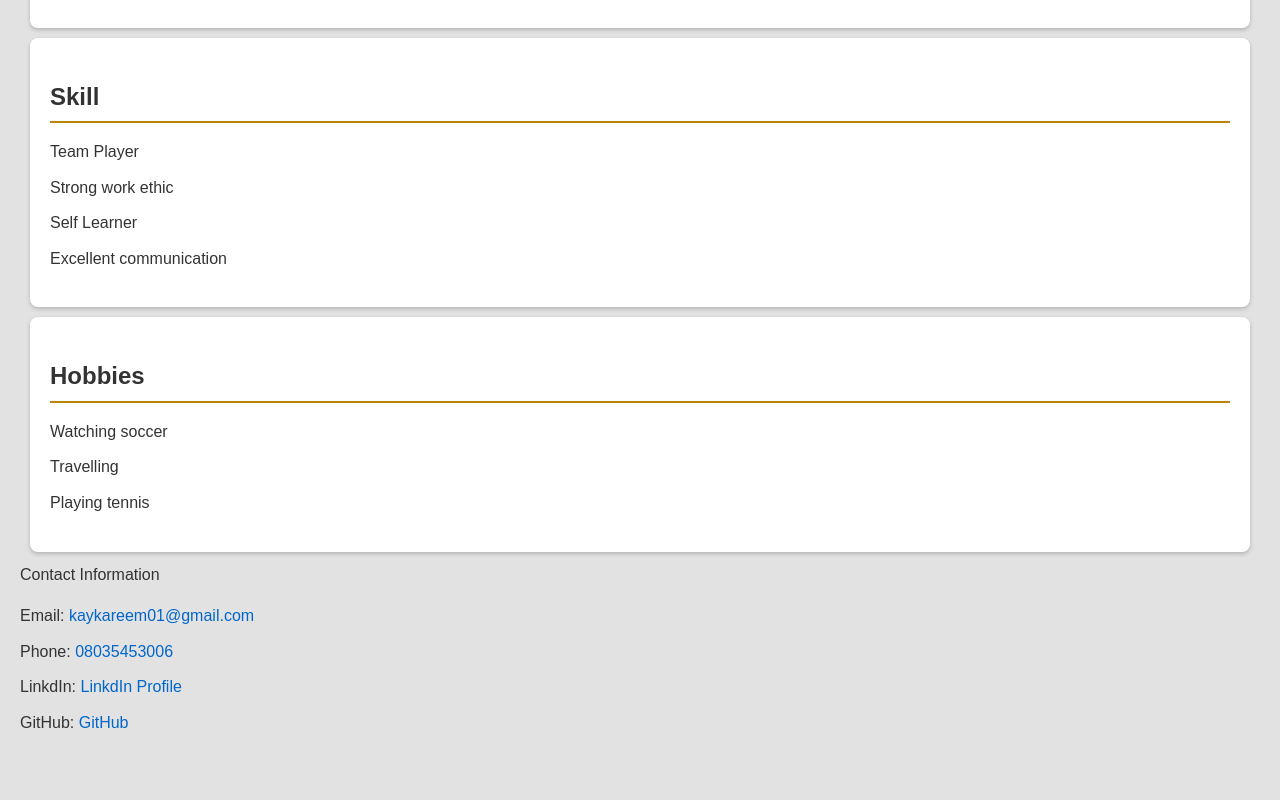
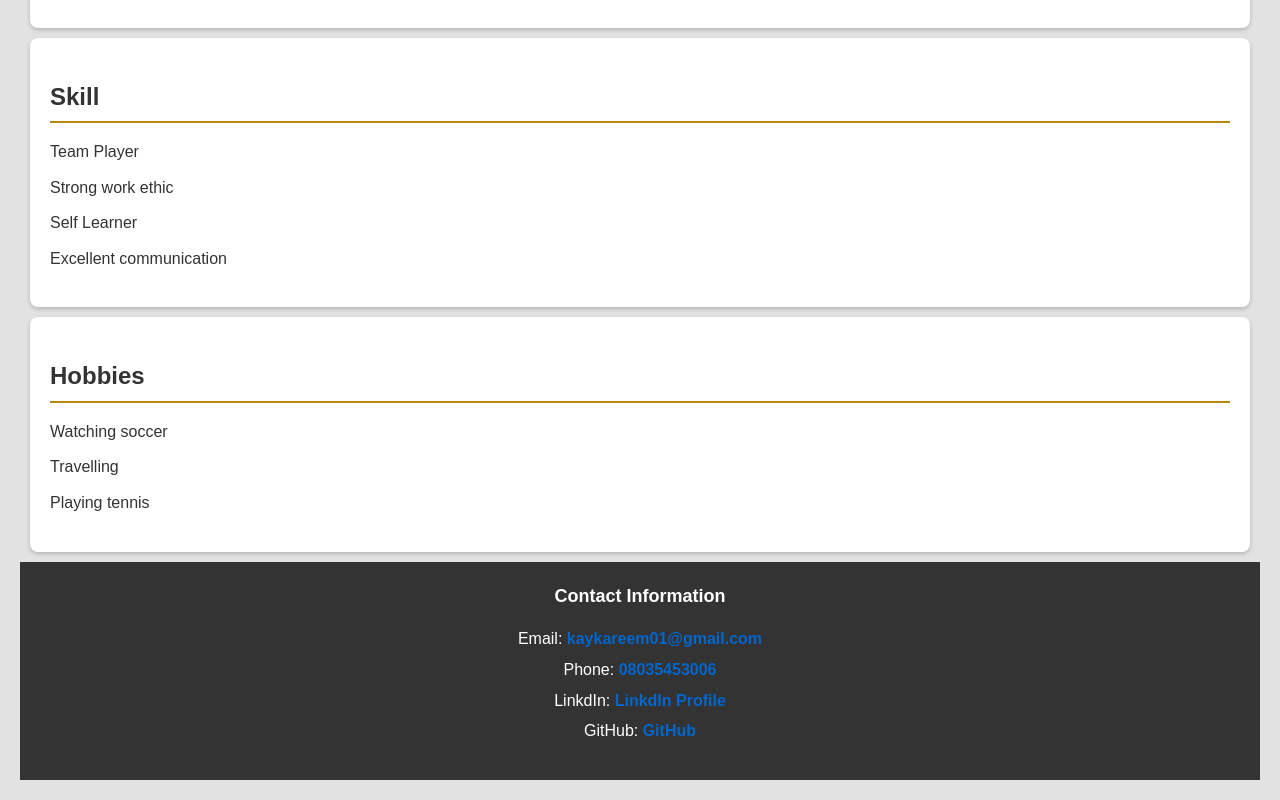
Before and after one commit to Kaybkareem/Resume--Project, a plain HTML site: page index.html in a window 1280 px wide. Shown: the part 1248-2048 px from the top of the page. Before the commit the page ends 2020 px from the top, so only its background shows below. Drawn offline with Linux system fonts and the light colour scheme.

Commit message:
Add files via upload

```diff
--- a/style.css
+++ b/style.css
@@ -118,3 +118,52 @@ section {
         margin-bottom: 10px;
     }
 }
+
+
+footer {
+    background-color: #333;
+    color: #fff;
+    padding: 20px;
+    text-align: center;
+    font-family: Arial, sans-serif;
+}
+
+footer .contact-info p {
+    font-size: 18px;
+    margin-bottom: 10px;
+    font-weight: bold;
+}
+
+footer ul {
+    list-style: none;
+    padding: 0;
+}
+
+footer ul li {
+    margin: 5px 0;
+}
+
+footer ul li a {
+    color: #0066cc;
+    text-decoration: none;
+    font-weight: bold;
+}
+
+footer ul li a:hover {
+    color: #ff6600;
+}
+
+footer ul li a:active {
+    color: #cc0000;
+}
+
+footer ul li a:visited {
+    color: #9966cc;
+}
+
+@media (max-width: 768px) {
+    footer {
+        text-align: left;
+        padding: 10px;
+    }
+}
```
